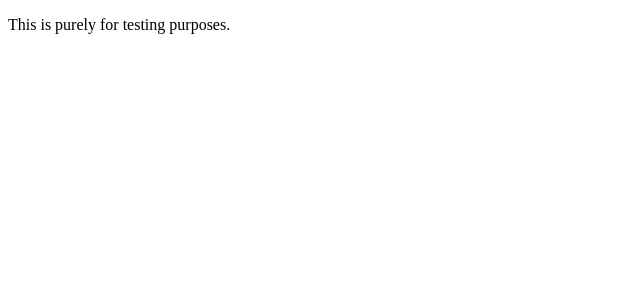
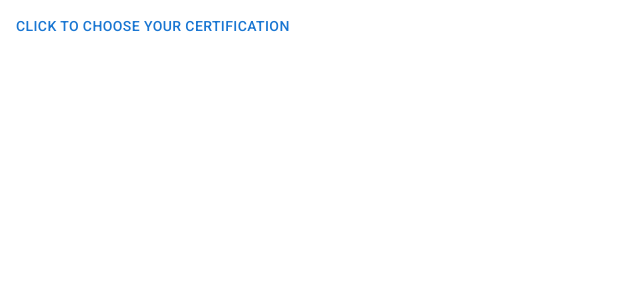
Before and after one commit to MKeen03/CertNut, a React (Create React App) app: page / in a window 1280 px wide. Shown: the top 300 px of the page, without its empty margins (0-640 px from the left). Built offline with nearby package versions, Linux system fonts and the light colour scheme.

Commit message:
started navbar

```diff
--- a/package.json
+++ b/package.json
@@ -5,6 +5,8 @@
   "dependencies": {
     "@emotion/react": "^11.9.0",
     "@emotion/styled": "^11.8.1",
+    "@material-ui/core": "^4.12.4",
+    "@material-ui/icons": "^4.11.3",
     "@mui/icons-material": "^5.6.2",
     "@mui/material": "^5.7.0",
     "@mui/styled-engine-sc": "^5.7.0",
--- a/src/App.js
+++ b/src/App.js
@@ -1,13 +1,12 @@
-function App() {
+import TemporaryDrawer from "./Navbar";
+
+const App = () =>{
   return (
-    <div className="App">
-      <header className="App-header">
-            <p>
-              This is purely for testing purposes.
-            </p>
-      </header>
-    </div>
+    <>
+      <TemporaryDrawer />
+    </>
   );
 }
 
+
 export default App;
--- /dev/null
+++ b/src/Navbar.js
@@ -0,0 +1,72 @@
+import * as React from 'react';
+import Box from '@mui/material/Box';
+import Drawer from '@mui/material/Drawer';
+import Button from '@mui/material/Button';
+import List from '@mui/material/List';
+import Divider from '@mui/material/Divider';
+import ListItem from '@mui/material/ListItem';
+import ListItemButton from '@mui/material/ListItemButton';
+import ListItemIcon from '@mui/material/ListItemIcon';
+import ListItemText from '@mui/material/ListItemText';
+import InboxIcon from '@mui/icons-material/MoveToInbox';
+import MailIcon from '@mui/icons-material/Mail';
+import QuizIcon from '@mui/icons-material/Quiz';
+import FilterNoneIcon from '@mui/icons-material/FilterNone';
+
+export default function TemporaryDrawer() {
+  const [state, setState] = React.useState({
+    top: false,
+    left: false,
+    bottom: false,
+    right: true,
+  });
+
+  const toggleDrawer = (anchor, open) => (event) => {
+    if (event.type === 'keydown' && (event.key === 'Tab' || event.key === 'Shift')) {
+      return;
+    }
+
+    setState({ ...state, [anchor]: open });
+  };
+
+  const list = (anchor) => (
+    <Box
+      sx={{ width: anchor === 'top' || anchor === 'bottom' ? 'auto' : 250 }}
+      role="presentation"
+      onClick={toggleDrawer(anchor, false)}
+      onKeyDown={toggleDrawer(anchor, false)}
+    >
+      <List>
+        {['AWS', 'CompTia', 'Google Cloud',].map((text, index) => (
+          <ListItem key={text} disablePadding>
+            <ListItemButton>
+              <ListItemIcon>
+                {index % 2 === 0 ? <FilterNoneIcon /> : <QuizIcon />}
+              </ListItemIcon>
+              <ListItemText primary={text} />
+            </ListItemButton>
+          </ListItem>
+        ))}
+      </List>
+      <Divider />
+
+    </Box>
+  );
+
+  return (
+    <div>
+      {['Click to Choose your Certification'].map((anchor) => (
+        <React.Fragment key={anchor}>
+          <Button onClick={toggleDrawer(anchor, true)}>{anchor}</Button>
+          <Drawer
+            anchor={anchor}
+            open={state[anchor]}
+            onClose={toggleDrawer(anchor, false)}
+          >
+            {list(anchor)}
+          </Drawer>
+        </React.Fragment>
+      ))}
+    </div>
+  );
+}
```
Also changed, not shown: 1 other file (tests, documents, lock files or other folders).
